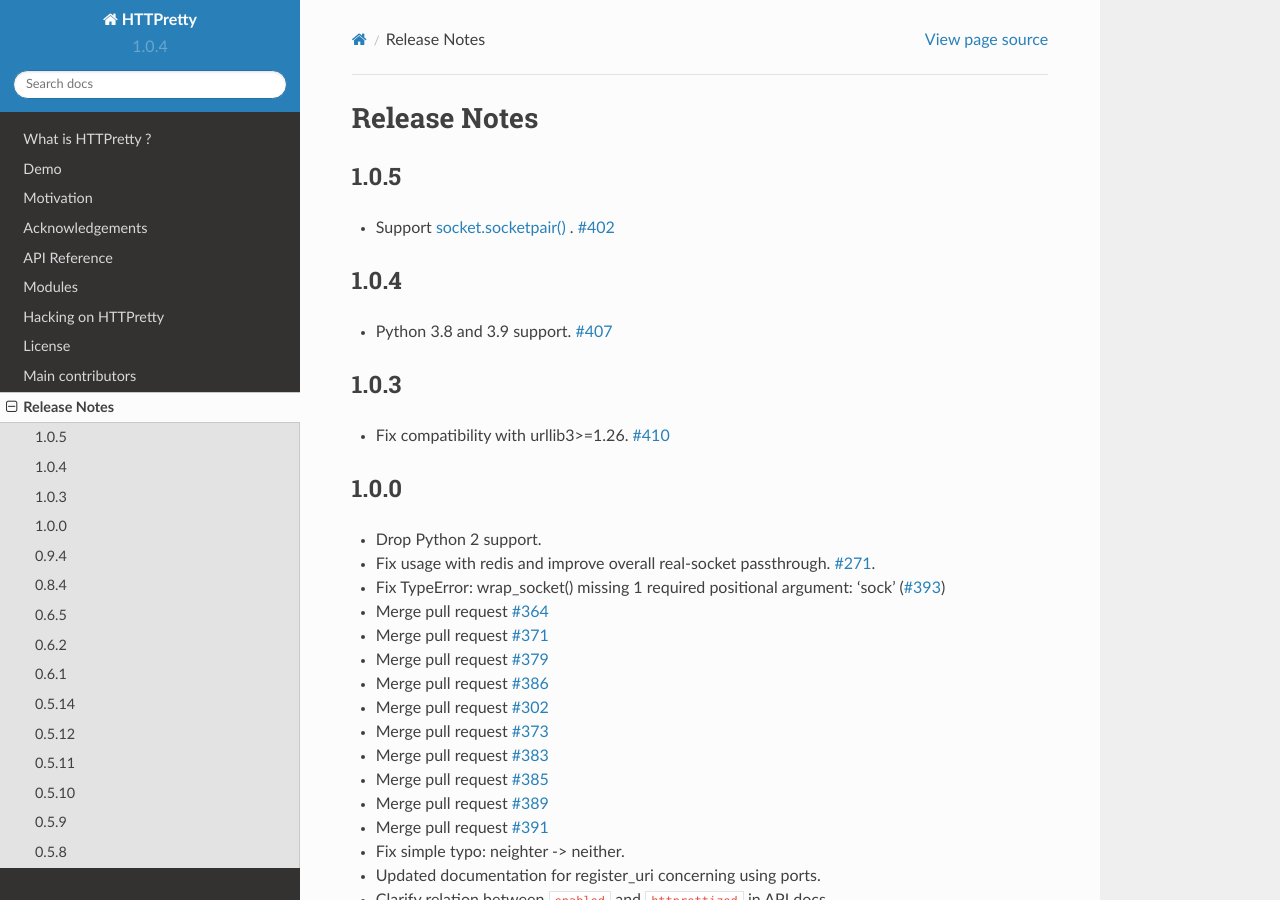
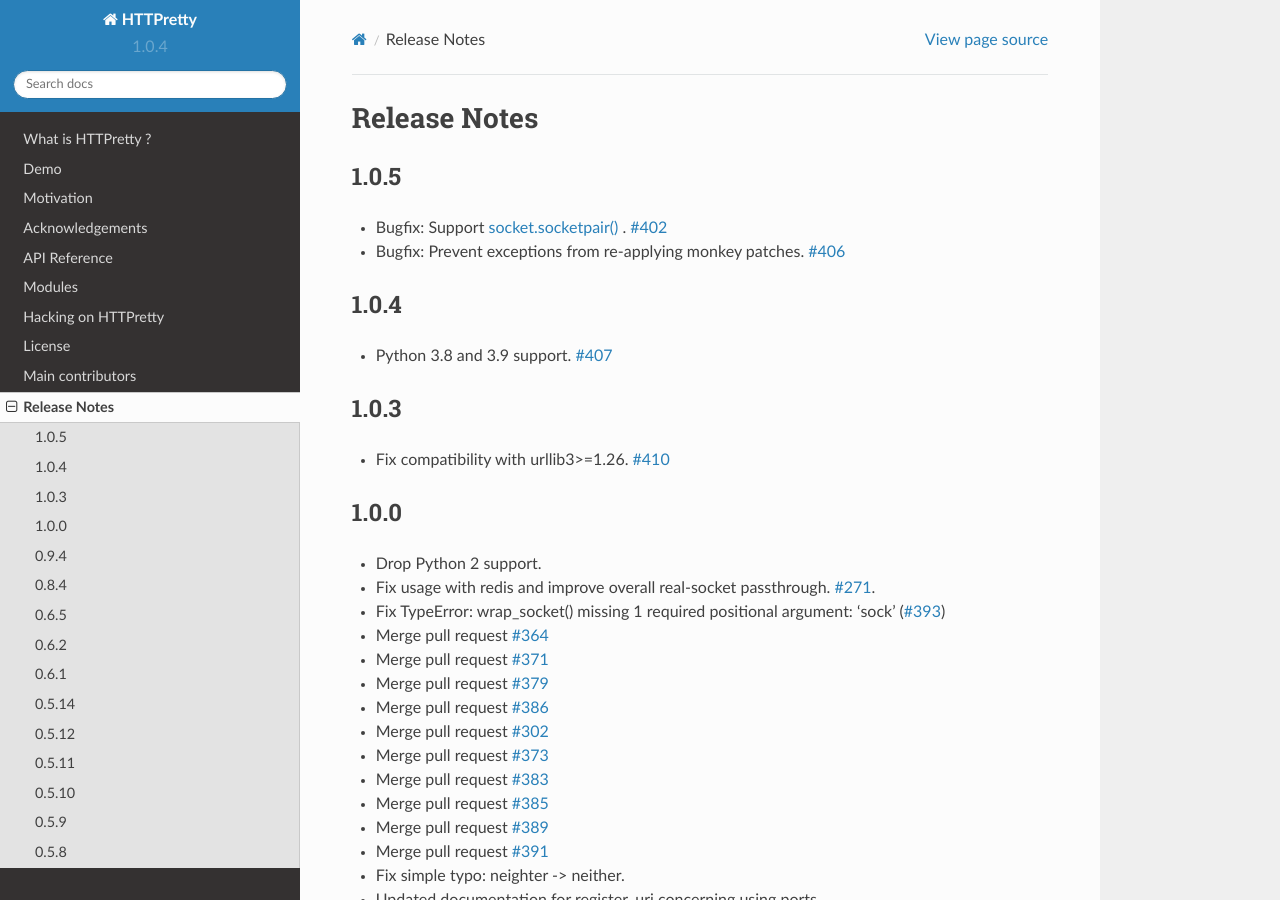
Before and after one commit to gabrielfalcao/HTTPretty, a Sphinx documentation site: the page built from docs/source/changelog.rst, in a window 1280 px wide and 900 px high. Built offline with Sphinx 7.4.7 and the Read the Docs theme 2.0.0, drawn with Linux system fonts in a browser that asks for light colours.

Commit message:
update changelog

```diff
--- a/docs/source/changelog.rst
+++ b/docs/source/changelog.rst
@@ -4,8 +4,8 @@
 1.0.5
 -----
 
-- Support `socket.socketpair() <https://docs.python.org/3/library/socket.html#socket.socketpair>`_ . `#402 <https://github.com/gabrielfalcao/HTTPretty/issues/402>`_
-
+- Bugfix: Support `socket.socketpair() <https://docs.python.org/3/library/socket.html#socket.socketpair>`_ . `#402 <https://github.com/gabrielfalcao/HTTPretty/issues/402>`_
+- Bugfix: Prevent exceptions from re-applying monkey patches. `#406 <https://github.com/gabrielfalcao/HTTPretty/issues/406>`_
 
 1.0.4
 -----
```
